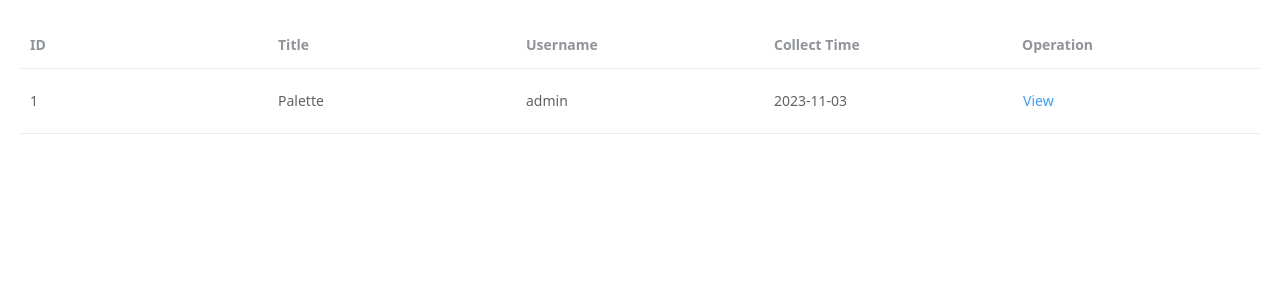
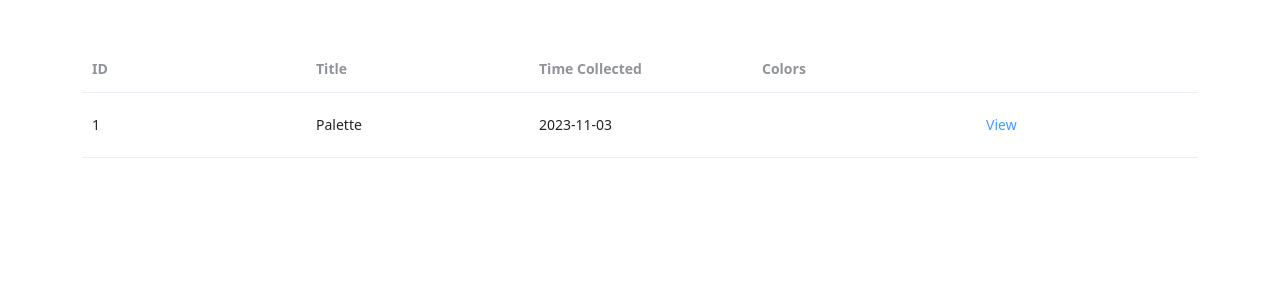
Before and after one commit to xiaomanlin6/ColouBackend, a Django app: page /collect/ in a window 1280 px wide. Shown: the part 146-446 px from the top of the page. Run offline with Django 4.2, Linux system fonts and the light colour scheme; a user stored in the database is signed in; data comes from the database, SQL or seed files in the repository; lists and menus that the app fills with data are empty; parts of the project's set-up code (start-up, migrations or seed data) failed here and were passed over; some libraries are stand-ins or nearby versions.

Commit message:
minor naming change

```diff
--- a/film/templates/collect.html
+++ b/film/templates/collect.html
@@ -1,32 +1,29 @@
 {% extends 'home.html' %}
 
 {% block container %}
+    <div class="container mt-4">
         <el-skeleton :rows="12" animated :loading="isLoading">
-    <el-table
-            :data="collectData">
-        <el-table-column
-                prop="nid"
-                label="ID">
+            <el-table :data="collectData" class="table table-striped">
+                <el-table-column prop="nid" label="ID">
                 </el-table-column>
-        <el-table-column
-                prop="color"
-                label="Title">
+                <el-table-column prop="color" label="Title">
                 </el-table-column>
-        <el-table-column
-                prop="username"
-                label="Username">
+                <el-table-column prop="create_date" label="Time Collected">
                 </el-table-column>
-        <el-table-column
-                prop="create_date"
-                label="Collect Time">
+                <el-table-column label="Colors">
+                    <template slot-scope="slotProps">
+                        <div v-for="(color, index) in parseColors(slotProps.row.content)" :key="index" class="d-flex align-items-center">
+                            <div :style="{ backgroundColor: 'rgb(' + color.join(',') + ')', width: '30px', height: '30px', marginRight: '10px' }"></div>
+                            <span>[[ `rgb(${color.join(',')})` ]]</span>
+                        </div>
+                    </template>
                 </el-table-column>
-        <el-table-column
-                label="Operation">
+                <el-table-column>
                     <template slot-scope="slotProps">
-{#                          Reference: https://v2.vuejs.org/v2/guide/components-slots.html#Scoped-Slots-with-the-slot-scope-Attribute#}
-                <el-button @click="open_Film(slotProps.row.color_id)" type="text">View
-                </el-button>
+                        <el-button @click="open_Film(slotProps.row.color_id)" type="text">View</el-button>
                     </template>
                 </el-table-column>
             </el-table>
+        </el-skeleton>
+    </div>
 {% endblock %}
--- a/film/templates/userinfo.html
+++ b/film/templates/userinfo.html
@@ -25,9 +25,9 @@
 
                 <!-- Buttons aligned with information -->
                 <div class="mt-3">
-                    <a href="/user" class="btn btn-primary mr-2">Change Info</a>
+                    <a href="/user" class="btn btn-primary mr-2">Update Info</a>
                     <el-upload class="upload-demo" action="/ColourPalette/file/">
-                        <el-button class="btn btn-primary mt-2">Upload Avatar</el-button>
+                        <el-button class="btn btn-primary mt-2">Upload Profile Photo</el-button>
                     </el-upload>
                 </div>
             </div>
```
Also changed, not shown: film/templates/home.html (+16 -16 lines). Lines whose indentation alone changed are shown as unchanged.
